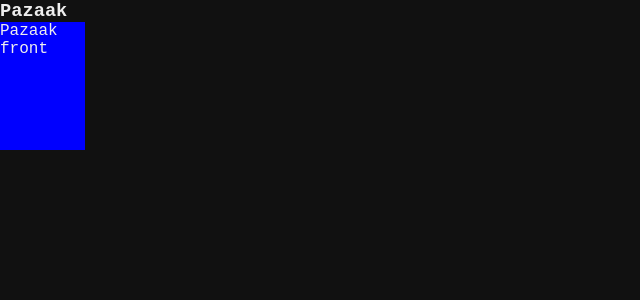
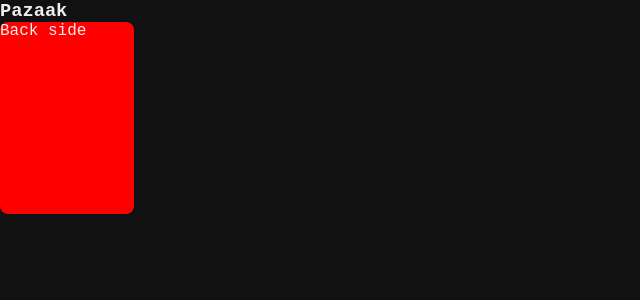
Before and after one commit to jposawa/swcards, a React (Vite) app: page / in a window 1280 px wide. Shown: the top 300 px of the page, without its empty margins (0-640 px from the left). Built offline with nearby package versions, Linux system fonts and the light colour scheme.

Commit message:
Card front side

```diff
--- /dev/null
+++ b/src/components/GameCard/CardPazaak.module.css
@@ -0,0 +1,109 @@
+.base {
+  --baseColor: rgb(135, 130, 134);
+  --cornerColor: #222222;
+
+  padding: 10%;
+  padding-bottom: 0;
+  background: var(--baseColor);
+  font-size: 2rem;
+
+  header {
+    height: 1%;
+  }
+
+  footer {
+    width: 100%;
+    height: 20%;
+    margin-top: auto;
+    padding-top: 0.2em;
+    display: flex;
+    justify-content: center;
+    align-items: center;
+    gap: 35%;
+    font-size: 0.8em;
+    border-top-left-radius: 8px;
+    border-top-right-radius: 8px;
+  }
+}
+
+.signCircle {
+  --size: 1.5rem;
+  --offset: calc(var(--size) * 0.15);
+
+  position: absolute;
+  width: var(--size);
+  height: var(--size);
+  top: var(--offset);
+  right: var(--offset);
+  display: flex;
+  justify-content: center;
+  align-items: center;
+  font-size: 0.75em;
+  background: var(--cardMainColor, purple);
+  border-radius: 50%;
+}
+
+.cardCore {
+  width: 100%;
+  height: 65%;
+  display: flex;
+  flex-direction: column;
+  justify-content: center;
+  align-items: center;
+  border-radius: 8px;
+
+  & > span{
+    width: 100%;
+    height: 30%;
+    border-top-left-radius: 8px;
+    border-top-right-radius: 8px;
+  }
+}
+
+.valueContainer {
+  position: relative;
+  border: 2px solid var(--baseColor);
+  background: var(--colorBlack);
+  width: 100%;
+  display: flex;
+  justify-content: center;
+  align-items: center;
+}
+
+.triangle {
+  position: absolute;
+  width: 50%;
+  bottom: 100%;
+  clip-path: polygon(50% 50%, 100% 100%, 0 100%);
+  background: var(--baseColor);
+  aspect-ratio: 1;
+  z-index: 10;
+
+  &.inverted {
+    top: 100%;
+    bottom: auto;
+  }
+}
+
+.cardColor {
+  background: linear-gradient(
+    90deg,
+    var(--cornerColor) 0,
+    var(--cardSecondColor) 50%,
+    white,
+    var(--cardMainColor) 50%,
+    var(--cornerColor) 100%
+  );
+}
+
+.inverted {
+  transform: rotate(180deg);
+}
+
+.mainColor {
+  --cardSecondColor: var(--cardMainColor);
+}
+
+.altColor {
+  --cardMainColor: var(--cardSecondColor);
+}
--- a/src/components/GameCard/CardPazaak.tsx
+++ b/src/components/GameCard/CardPazaak.tsx
@@ -1,11 +1,70 @@
 import React from "react";
+import { PazaakCore, PazaakSign } from "../../shared/types";
+import { SIGN_MAP } from "../../shared/constants";
 
 import styles from "./GameCard.module.css";
+import pazaakStyles from "./CardPazaak.module.css";
 
-export const CardPazaak: React.FC = () => {
+type CardPazaakProps = PazaakCore & {
+  className?: string;
+  style?: React.CSSProperties;
+};
+
+export const CardPazaak: React.FC<CardPazaakProps> = ({
+  sign,
+  value,
+  className = "",
+  style = {},
+}) => {
   return (
-    <div className={styles.card}>
-      Pazaak front
+    <div
+      className={`${styles.card} ${pazaakStyles.base} ${className}`}
+      style={
+        {
+          ...style,
+          "--cardMainColor": SIGN_MAP[sign].color[0],
+          "--cardSecondColor":
+            SIGN_MAP[sign].color[1] || SIGN_MAP[sign].color[0],
+        } as React.CSSProperties
+      }
+    >
+      <header>
+        <span
+          className={`${pazaakStyles.signCircle} ${pazaakStyles.cardColor}`}
+        >
+          {SIGN_MAP[sign].label}
+        </span>
+      </header>
+
+      <section className={pazaakStyles.cardCore}>
+        <span className={`${pazaakStyles.cardColor} ${pazaakStyles.mainColor}`} />
+
+        <div className={pazaakStyles.valueContainer}>
+          <span className={pazaakStyles.triangle} />
+
+          <span className={pazaakStyles.value}>
+            {SIGN_MAP[sign].label}
+            {value}
+          </span>
+
+          <span
+            className={`${pazaakStyles.triangle} ${pazaakStyles.inverted}`}
+          />
+        </div>
+
+        <span
+          className={`${pazaakStyles.cardColor} ${pazaakStyles.inverted} ${pazaakStyles.altColor}`}
+        />
+      </section>
+
+      <footer className={pazaakStyles.cardColor}>
+        {sign === PazaakSign.Both && (
+          <>
+            <span>-</span>
+            <span>+</span>
+          </>
+        )}
+      </footer>
     </div>
-  )
-}
+  );
+};
--- a/src/components/GameCard/GameCard.module.css
+++ b/src/components/GameCard/GameCard.module.css
@@ -1,15 +1,18 @@
 .cardContainer {
-  --width: calc(var(--height, 8rem) * 2/3);
-
   position: relative;
-  width: var(--width);
-  height: var(--height);
+  width: calc(var(--height, 8rem) * 0.7);
+  height: var(--height, 8rem);
   transition: all 300ms linear;
   transform-style: preserve-3d;
   perspective: 1000px;
+  transform: rotateY(180deg);
+
+  &>div {
+    border-radius: 8px;
+  }
 
   &:hover {
-    transform: rotateY(180deg);
+    transform: rotateY(0deg);
   }
 }
 
@@ -19,9 +22,12 @@
   height: 100%;
   top: 0;
   left: 0;
-  background: blue;
   perspective: 500px;
   transform-style: preserve-3d;
   backface-visibility: hidden;
   overflow: hidden;
+  display: flex;
+  flex-direction: column;
+  justify-content: space-between;
+  align-items: center;
 }
--- a/src/components/GameCard/GameCard.tsx
+++ b/src/components/GameCard/GameCard.tsx
@@ -1,25 +1,31 @@
 import React from "react";
-import { CardBackface, Game } from "../../shared/types";
-
-import styles from "./GameCard.module.css";
+import {
+  CardBackface,
+  CardPazaakSpec,
+  CardType,
+  Game,
+} from "../../shared/types";
 import { Backface } from "./Backface/";
 import { CardPazaak } from "./CardPazaak";
 
-type GameCardProps = {
-  game: Game;
+import styles from "./GameCard.module.css";
+
+type GameCardProps = CardType & {
   backface?: CardBackface;
   className?: string;
   size?: string;
   style?: React.CSSProperties;
 };
 
-export const GameCard: React.FC<GameCardProps> = ({
-  game,
-  backface = CardBackface.Default,
-  className = "",
-  size = "8rem",
-  style = {},
-}) => {
+export const GameCard: React.FC<GameCardProps> = (props) => {
+  const {
+    game,
+    backface = CardBackface.Default,
+    className = "",
+    size = "8rem",
+    style = {},
+  } = props;
+
   return (
     <article
       className={`${styles.cardContainer} ${className}`}
@@ -34,7 +40,13 @@
 
       {
         {
-          [Game.Pazaak]: <CardPazaak />,
+          [Game.Pazaak]: (
+            <CardPazaak
+              sign={(props as CardPazaakSpec).sign}
+              value={(props as CardPazaakSpec).value}
+            />
+          ),
+          [Game.KesselSabacc]: <></>,
         }[game]
       }
     </article>
--- a/src/global.css
+++ b/src/global.css
@@ -4,4 +4,5 @@
   box-sizing: border-box;
   text-decoration: none;
   font-family: 'Courier New', Courier, monospace;
+  flex-shrink: 0;
 }
--- a/src/pages/Pazaak.tsx
+++ b/src/pages/Pazaak.tsx
@@ -1,5 +1,5 @@
 import { GameCard } from "../components";
-import { Game } from "../shared/types";
+import { Game, PazaakSign } from "../shared/types";
 
 import styles from "./pages.module.css";
 
@@ -7,7 +7,12 @@
   return (
     <section className={styles.pageContainer}>
       <h3>Pazaak</h3>
-      <GameCard game={Game.Pazaak} />
+      <GameCard
+        game={Game.Pazaak}
+        sign={PazaakSign.Both}
+        value={1}
+        size="12rem"
+      />
     </section>
-  )
-}
+  );
+};
--- /dev/null
+++ b/src/shared/constants/cards.ts
@@ -0,0 +1,22 @@
+import { PazaakSign, SignInfo } from "../types";
+
+export const SIGN_MAP: Record<PazaakSign, SignInfo> = {
+  [PazaakSign.Minus]: {
+    color: ["red"],
+    label: "-",
+  },
+  [PazaakSign.Plus]: {
+    color: ["blue"],
+    label: "+",
+  },
+  [PazaakSign.Both]: {
+    color: ["blue", "red"],
+    label: "\u00b1",
+  },
+  [PazaakSign.Special]: {
+    color: ["gold"],
+  },
+  [PazaakSign.Standard]: {
+    color: ["green"],
+  },
+};
--- a/src/shared/constants/index.ts
+++ b/src/shared/constants/index.ts
@@ -1 +1,2 @@
 export * from "./general";
+export * from "./cards";
--- /dev/null
+++ b/src/shared/types/cards.ts
@@ -0,0 +1,48 @@
+export enum PazaakSign {
+  Both = "both",
+  Minus = "minus",
+  Plus = "plus",
+  Special = "special",
+  Standard = "standard",
+}
+
+export type SignInfo = {
+  color: string[];
+  label?: string;
+}
+
+export enum Game {
+  Pazaak = "pazaak",
+  KesselSabacc = "kessel_sabacc",
+}
+
+export type PazaakCore = {
+  sign: PazaakSign;
+  // There is more "pretty" ways to do this, but it could mess with code reading
+  value: 1 | 2 | 3 | 4 | 5 | 6 | 7 | 8 | 9 | 10;
+};
+
+export type CardPazaakSpec = PazaakCore & {
+  game: Game.Pazaak;
+};
+
+export enum KSabaccDeck {
+  Blood = "blood",
+  Sand = "sand",
+}
+
+export enum KSabaccSpecial {
+  Sylop = -100,
+  Imposter = -10,
+}
+
+export type KesselSabacc = {
+  game: Game.KesselSabacc;
+  deck: KSabaccDeck;
+  value: KSabaccSpecial | 1 | 2 | 3 | 4 | 5 | 6;
+};
+
+// Doing like that to expect other Sabacc variants
+export type CardSabaccSpec = KesselSabacc;
+
+export type CardType = CardPazaakSpec | CardSabaccSpec;
--- a/src/shared/types/general.ts
+++ b/src/shared/types/general.ts
@@ -3,10 +3,6 @@
   Dark = "dark",
 }
 
-export enum Game {
-  Pazaak = "pazaak",
-}
-
 export enum CardBackface {
   Default = "default",
 }
--- a/src/shared/types/index.ts
+++ b/src/shared/types/index.ts
@@ -1 +1,2 @@
 export * from "./general";
+export * from "./cards";
```
